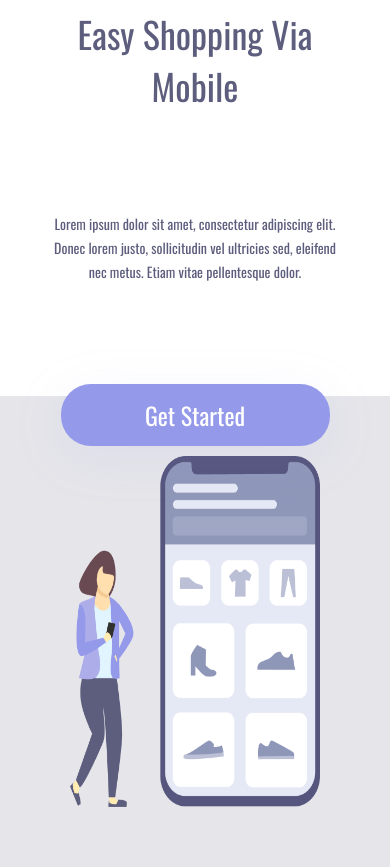
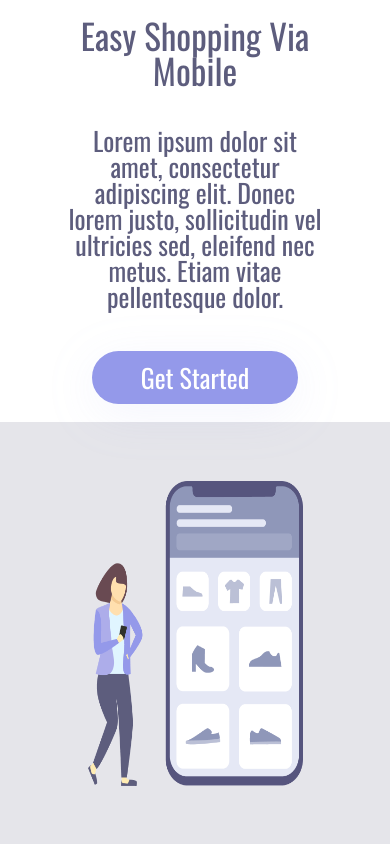
Before and after one commit to giuseppebarbetta/primeiros-projetos-resposividade-CSS, a plain HTML site: page dc-proj-02/index.html in a window 390 px wide. After the commit the page ends 844 px from the top, so only its background shows below. Drawn offline with nearby package versions, Linux system fonts and the light colour scheme.

Commit message:
improve responsive mobile settings

```diff
--- a/dc-proj-02/style.css
+++ b/dc-proj-02/style.css
@@ -66,16 +66,26 @@ button:active {
     background-color: rgba(148, 153, 234, .6);
 }
 
+header {
+    padding: 0 26px;
+    display: flex;
+    justify-content: space-between;
+    flex-wrap: wrap;
+}
+
 a {
-    display: inline-block;
     margin-top: 23px;
-    padding-left: 25px;
     margin-left: 45px;
     text-decoration: none;
     color: #5D5D7D;
     font-weight: 400;
     line-height: normal;
     font-size: 28px;
+    border-bottom: 2px solid transparent;
+}
+
+a:hover {
+    border-bottom: 2px solid #5D5D7D;
 }
 
 a:nth-child(2){
@@ -92,57 +102,68 @@ img {
     height: 515px;
 }
 
-@media (max-width: 1230px) {
+@media (max-width: 1253px) {
     .container {
         background-color: white;
         max-height: 100vh;
     }
+    .container-right {
+        width: 40%;
+    }
+    img {
+        width: 300px;
+        height: 350px;
+        right: 55px;
+    }
+    p{
+        width: 60%;
+    }
 }
 
-@media (max-width: 900px) {
+@media (max-width: 915px) {
     .container {
-        display: block;
+        display: flex;
+        flex-direction: column;
+        min-height: 100vh;
     }
 
     .container-left {
         display: flex;
-        padding: 0;
+        padding: 10px;
         flex-direction: column;
-        justify-content: center;
+        justify-content: space-around;
         align-items: center;
         width: 100%;
-        height: 40vh;
+        height: 50vh;
+        margin-top: 0;
     }
 
     .container-right {
         display: flex;
-        height: 100%;
+        height: 50vh;
         width: 100%;
-        padding: 60px;
     }
 
     h1 {
-        font-size: 36px;
+        font-size: 44px;
         line-height: 52px;
-        width: 268px;
+        width: 70%;
         text-align: center;
-        margin: 0;
     }
 
     p {
         color: #5D5D7D;
         text-align: center;
-        width: 296px;
-        font-size: 14px;
-        line-height: 24px; /* 171.429% */
-        margin: 100px 0;
+        width: 70%;
+        font-size: 35px;
+        line-height: 35px;
     }
 
     button {
-        width: 269px;
-        height: 62px;
+        width: 305px;
+        height: 80px;
         text-align: center;
-        font-size: 24px;
+        font-size: 35px;
         line-height: normal;
         margin: 0;
     }
@@ -155,7 +176,40 @@ img {
         display: block;
         margin: auto;
         position: static;
-        width: 250px;
-        height: 351px;
+        width: 375px;
+        height: 438px;
     }
 }
+
+@media (max-width: 545px) {
+    h1{
+        font-size: 35px;
+        line-height: 35px;
+    }
+    p {
+        font-size: 26px;
+        line-height: 26px;
+    }
+    button {
+        width: 206px;
+        height: 53px;
+        font-size: 26px;
+    }
+    img {
+        width: 215px;
+        height: 305px;
+    }
+}
+
+@media (max-width: 380px) {
+    h1{
+        font-size: 26px;
+    }
+    p {
+        font-size: 22px;
+    }
+    img {
+        width: 215px;
+        height: 305px;
+    }
+}
```
